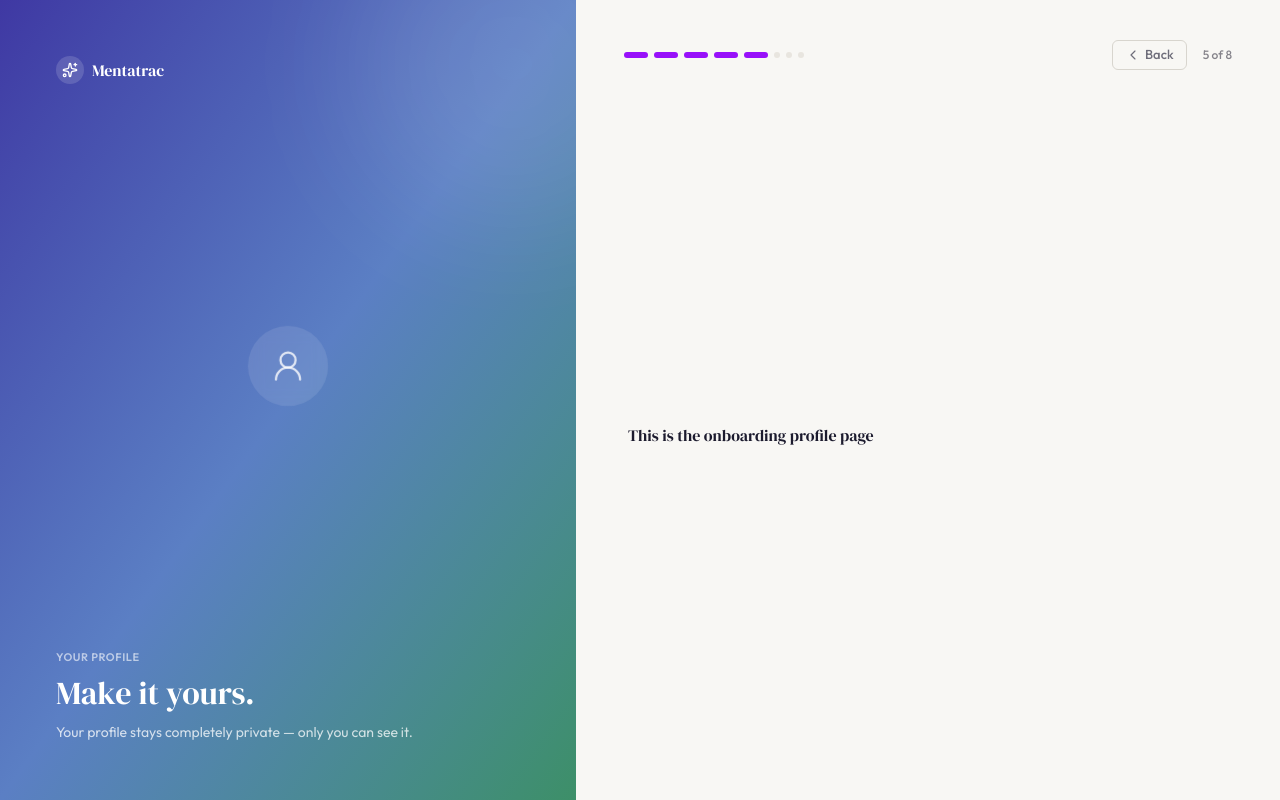
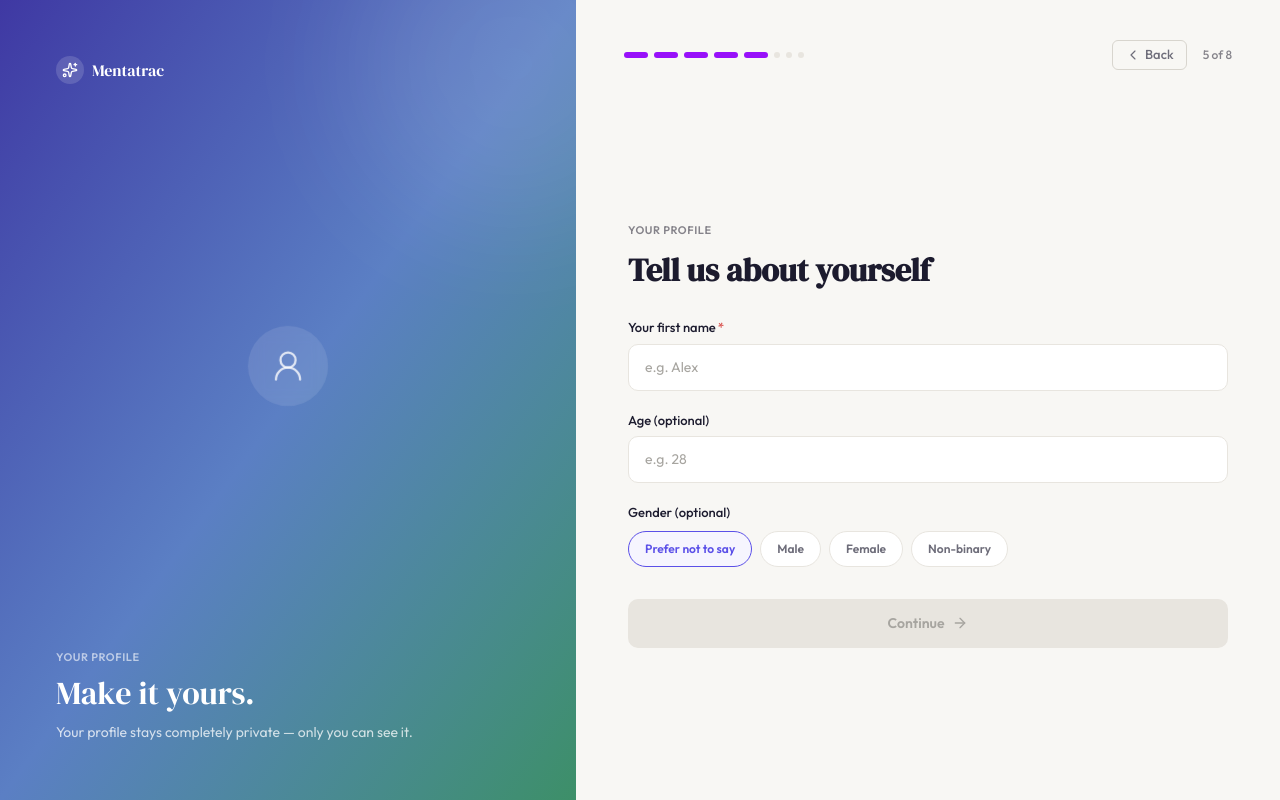
Before and after one commit to Roqeeb-dev/mentatrac, a Next.js app: page /onboarding/profile in a window 1280 px wide. Built offline with nearby package versions, Linux system fonts and the light colour scheme.

Commit message:
[FEAT]: added the content for the onboarding subpages too

```diff
--- a/app/onboarding/goals/page.tsx
+++ b/app/onboarding/goals/page.tsx
@@ -1,7 +1,94 @@
+"use client";
+
+import { useState } from "react";
+import { useRouter } from "next/navigation";
+import { ArrowRight } from "lucide-react";
+import { Button } from "@/components/ui/Button";
+
+const GOAL_OPTIONS = [
+  "Reduce stress",
+  "Understand my patterns",
+  "Build self-awareness",
+  "Track anxiety",
+  "Improve focus",
+  "Practice gratitude",
+  "Manage emotions",
+  "Build healthy habits",
+];
+
 export default function GoalsPage() {
+  const router = useRouter();
+  const [selectedGoals, setSelectedGoals] = useState<string[]>([]);
+
+  const toggleGoal = (goal: string) => {
+    setSelectedGoals((prev) =>
+      prev.includes(goal)
+        ? prev.filter((item) => item !== goal)
+        : [...prev, goal],
+    );
+  };
+
+  const handleNext = () => {
+    if (selectedGoals.length === 0) return;
+    // Save goals state/mutation here if needed
+    router.push("/onboarding/reminders"); // Route to Step 7
+  };
+
+  const hasSelection = selectedGoals.length > 0;
+
   return (
-    <section>
-      <h1>This is the onboarding goals page</h1>
-    </section>
+    <div className="flex flex-col gap-6">
+      {/* 1. Header Section */}
+      <div className="flex flex-col gap-2">
+        <p className="text-overline font-semibold uppercase tracking-wider text-text-tertiary">
+          Your Goals
+        </p>
+        <h1 className="font-display text-display-lg font-bold text-text-primary">
+          What are your goals?
+        </h1>
+      </div>
+
+      {/* 2. Subtitle Copy */}
+      <p className="text-body-md text-text-secondary">
+        Select all that apply. You can change these later.
+      </p>
+
+      {/* 3. Multi-Select Goal Pills */}
+      <div className="flex flex-wrap items-center gap-2.5 py-1">
+        {GOAL_OPTIONS.map((goal) => {
+          const isSelected = selectedGoals.includes(goal);
+          return (
+            <button
+              key={goal}
+              type="button"
+              onClick={() => toggleGoal(goal)}
+              className={`rounded-full px-4 py-2 text-caption font-semibold transition-colors duration-150 focus:outline-none focus-visible:ring-2 focus-visible:ring-purple-700 ${
+                isSelected
+                  ? "border border-purple-700 bg-purple-50 text-purple-700"
+                  : "border border-gray-200 bg-white text-text-secondary hover:border-gray-300 hover:text-text-primary"
+              }`}
+            >
+              {goal}
+            </button>
+          );
+        })}
+      </div>
+
+      {/* 4. Actions */}
+      <div className="flex flex-col pt-3">
+        <Button
+          variant="primary"
+          size="lg"
+          fullWidth
+          disabled={!hasSelection}
+          onClick={handleNext}
+          rightIcon={
+            hasSelection ? <ArrowRight className="h-4 w-4" /> : undefined
+          }
+        >
+          {hasSelection ? "Continue" : "Select at least one goal"}
+        </Button>
+      </div>
+    </div>
   );
 }
--- a/app/onboarding/profile/page.tsx
+++ b/app/onboarding/profile/page.tsx
@@ -1,7 +1,107 @@
+"use client";
+
+import { useState } from "react";
+import { useRouter } from "next/navigation";
+import { ArrowRight } from "lucide-react";
+import { Input } from "@/components/ui/Input";
+import { Button } from "@/components/ui/Button";
+
+const GENDER_OPTIONS = ["Prefer not to say", "Male", "Female", "Non-binary"];
+
 export default function ProfilePage() {
+  const router = useRouter();
+
+  const [firstName, setFirstName] = useState("");
+  const [age, setAge] = useState("");
+  const [gender, setGender] = useState("Prefer not to say");
+  const [error, setError] = useState("");
+
+  const handleSubmit = (e: React.FormEvent) => {
+    e.preventDefault();
+    if (!firstName.trim()) {
+      setError("Please enter your first name");
+      return;
+    }
+
+    // Process profile submission / cache data
+    router.push("/onboarding/goals"); // Step 6 route
+  };
+
   return (
-    <section>
-      <h1>This is the onboarding profile page</h1>
-    </section>
+    <div className="flex flex-col gap-6">
+      {/* 1. Header Section */}
+      <div className="flex flex-col gap-2">
+        <p className="text-overline font-semibold uppercase tracking-wider text-text-tertiary">
+          Your Profile
+        </p>
+        <h1 className="font-display text-display-lg font-bold text-text-primary">
+          Tell us about yourself
+        </h1>
+      </div>
+
+      {/* 2. Profile Form */}
+      <form onSubmit={handleSubmit} className="flex flex-col gap-5">
+        <Input
+          label="Your first name"
+          type="text"
+          placeholder="e.g. Alex"
+          value={firstName}
+          onChange={(e) => {
+            setFirstName(e.target.value);
+            if (error) setError("");
+          }}
+          error={error}
+          required
+        />
+
+        <Input
+          label="Age (optional)"
+          type="number"
+          placeholder="e.g. 28"
+          value={age}
+          onChange={(e) => setAge(e.target.value)}
+        />
+
+        {/* 3. Gender Pill Selector */}
+        <div className="flex flex-col gap-2">
+          <label className="text-body-sm font-medium text-text-primary">
+            Gender (optional)
+          </label>
+          <div className="flex flex-wrap items-center gap-2">
+            {GENDER_OPTIONS.map((option) => {
+              const isSelected = gender === option;
+              return (
+                <button
+                  key={option}
+                  type="button"
+                  onClick={() => setGender(option)}
+                  className={`rounded-full px-4 py-2 text-caption font-semibold transition-colors duration-150 focus:outline-none focus-visible:ring-2 focus-visible:ring-purple-700 ${
+                    isSelected
+                      ? "border border-purple-700 bg-purple-50 text-purple-700"
+                      : "border border-gray-200 bg-white text-text-secondary hover:border-gray-300 hover:text-text-primary"
+                  }`}
+                >
+                  {option}
+                </button>
+              );
+            })}
+          </div>
+        </div>
+
+        {/* 4. Actions */}
+        <div className="flex flex-col pt-3">
+          <Button
+            type="submit"
+            variant="primary"
+            size="lg"
+            fullWidth
+            disabled={!firstName.trim()}
+            rightIcon={<ArrowRight className="h-4 w-4" />}
+          >
+            Continue
+          </Button>
+        </div>
+      </form>
+    </div>
   );
 }
```
